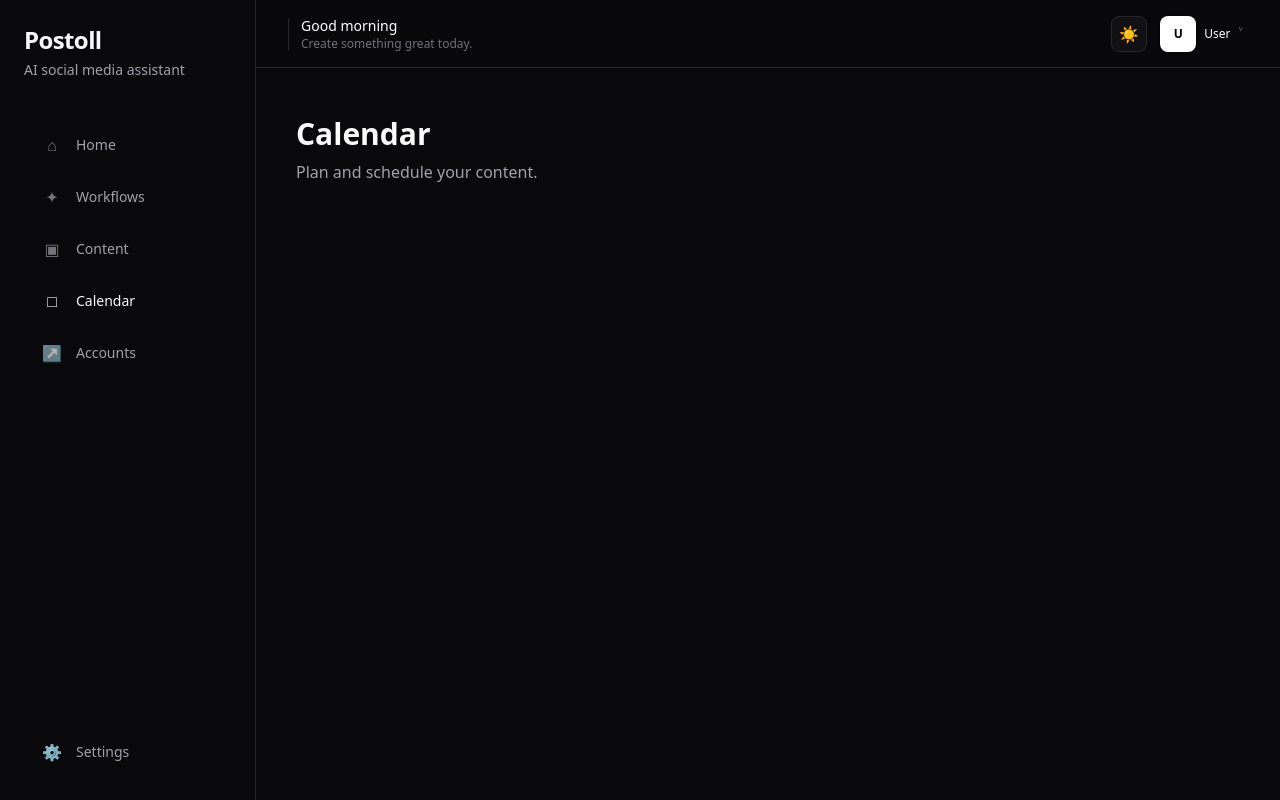
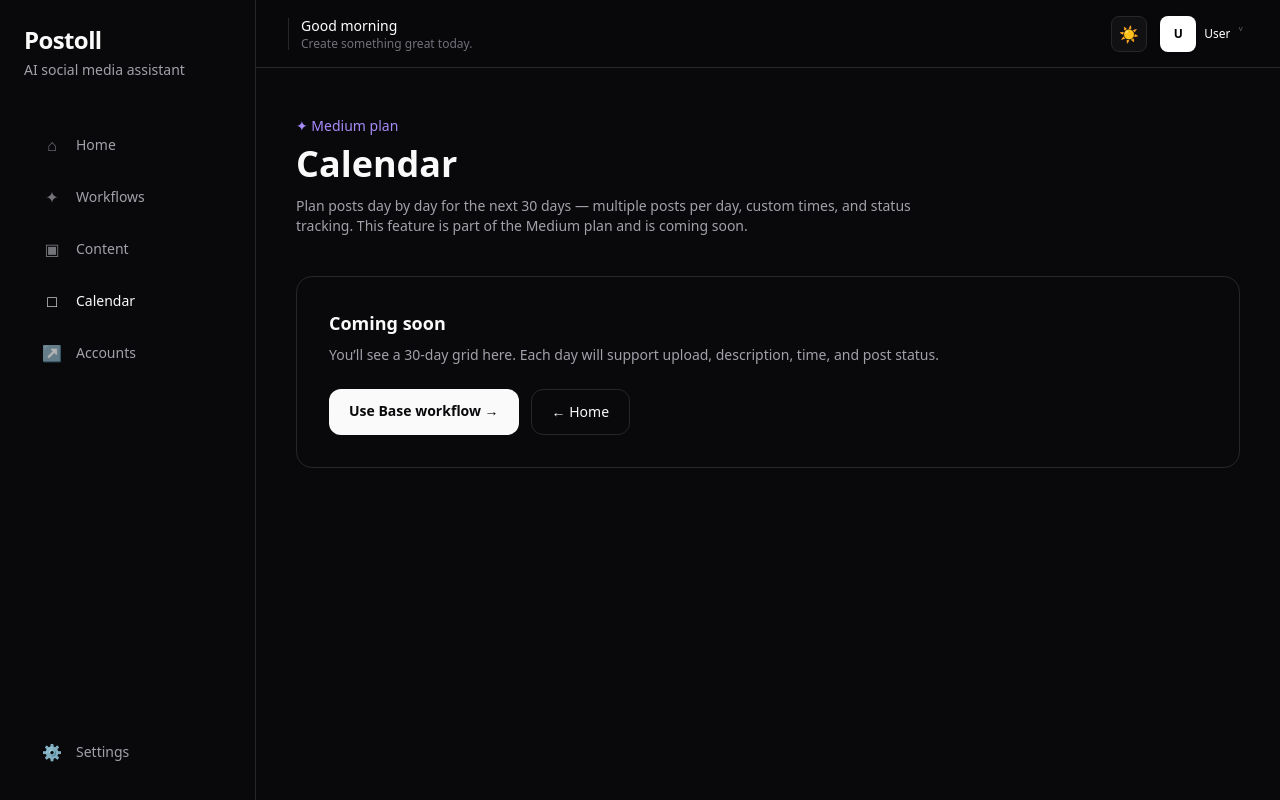
Before and after one commit to robinpk057-ops/postoll, a Next.js app: page /calendar in a window 1280 px wide. Built offline with nearby package versions, Linux system fonts and the light colour scheme; no server answers.

Commit message:
Base plan copy + Calendar Medium stub

```diff
--- a/app/calendar/page.tsx
+++ b/app/calendar/page.tsx
@@ -1,19 +1,66 @@
+"use client";
+
+import Link from "next/link";
 import AppShell from "../AppShell";
 
 export default function CalendarPage() {
   return (
     <AppShell>
       <div className="mx-auto max-w-5xl px-6 py-12 md:px-10">
-        <h1 className="text-3xl font-semibold">
-          Calendar
-        </h1>
+        <p
+          className="text-sm font-medium"
+          style={{ color: "#a78bfa" }}
+        >
+          ✦ Medium plan
+        </p>
+
+        <h1 className="mt-2 text-4xl font-bold">Calendar</h1>
 
         <p
-          className="mt-2"
+          className="mt-3 max-w-2xl text-sm"
           style={{ color: "var(--muted)" }}
         >
-          Plan and schedule your content.
+          Plan posts day by day for the next 30 days — multiple posts per day,
+          custom times, and status tracking. This feature is part of the
+          Medium plan and is coming soon.
         </p>
+
+        <div
+          className="mt-10 rounded-2xl border p-8"
+          style={{
+            background: "var(--card)",
+            borderColor: "var(--border)",
+          }}
+        >
+          <p className="text-lg font-semibold">Coming soon</p>
+          <p
+            className="mt-2 text-sm"
+            style={{ color: "var(--muted)" }}
+          >
+            You’ll see a 30-day grid here. Each day will support upload,
+            description, time, and post status.
+          </p>
+
+          <div className="mt-6 flex flex-wrap gap-3">
+            <Link
+              href="/workflows/create"
+              className="rounded-xl px-5 py-3 text-sm font-semibold"
+              style={{
+                background: "var(--foreground)",
+                color: "var(--background)",
+              }}
+            >
+              Use Base workflow →
+            </Link>
+            <Link
+              href="/"
+              className="rounded-xl border px-5 py-3 text-sm"
+              style={{ borderColor: "var(--border)" }}
+            >
+              ← Home
+            </Link>
+          </div>
+        </div>
       </div>
     </AppShell>
   );
--- a/app/workflows/create/schedule/page.tsx
+++ b/app/workflows/create/schedule/page.tsx
@@ -746,7 +746,8 @@ export default function SchedulePage() {
               style={{ color: "var(--muted)" }}
             >
               24-hour format (e.g. 13:00 = 1:00 PM), in the timezone selected above.
-              These times will automatically apply to all selected days.
+              Base plan: the same content posts on every selected day at these
+              times until the duration ends.
             </p>
 
 
--- a/app/workflows/create/upload/page.tsx
+++ b/app/workflows/create/upload/page.tsx
@@ -86,16 +86,13 @@ export default function UploadContentPage() {
           <h1 className="mt-2 text-4xl font-bold">
             Upload Your Content
           </h1>
-
-
           <p
-            className="mt-3 text-sm"
+            className="mt-2 text-sm"
             style={{
               color: "var(--muted)",
             }}
           >
-            Upload one or more images/videos. Postoll will publish
-            them in order and repeat until the schedule ends.
+            Upload the image or video Postoll should publish on your schedule.
           </p>
 
         </div>
```
